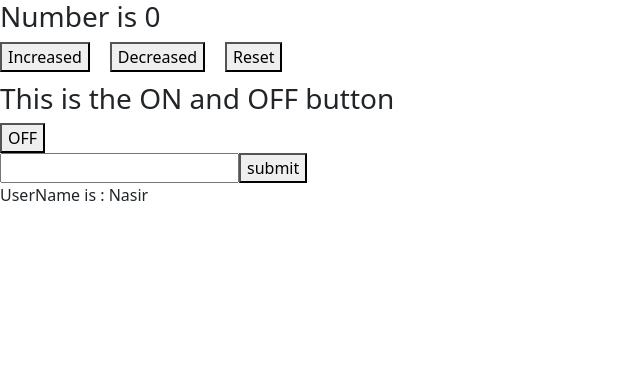
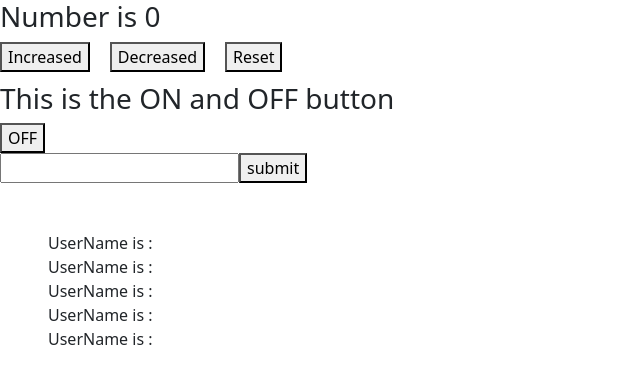
Before and after one commit to Nasir-afridi/js-practice, a React (Vite) app in the folder React/: page / in a window 1280 px wide. Shown: the top 384 px of the page, without its empty margins (0-640 px from the left). Built offline with nearby package versions, Linux system fonts and the light colour scheme; the HTML template or start-up script is replaced by a standard one.

Commit message:
passing data with the help of props using map

```diff
--- a/React/src/components.jsx
+++ b/React/src/components.jsx
@@ -2,10 +2,45 @@ import React from 'react';
 import Card from './components/Card';
 
 const Components = () => {
+    const users = [
+        {
+          "username": "ali_123",
+          "profession": "Frontend Developer",
+          "age": 24,
+          "city": "Lahore"
+        },
+        {
+          "username": "sana_k",
+          "profession": "Graphic Designer",
+          "age": 27,
+          "city": "Karachi"
+        },
+        {
+          "username": "hamza_dev",
+          "profession": "Backend Developer",
+          "age": 30,
+          "city": "Islamabad"
+        },
+        {
+          "username": "ayesha_writer",
+          "profession": "Content Writer",
+          "age": 22,
+          "city": "Rawalpindi"
+        },
+        {
+          "username": "usman_ai",
+          "profession": "AI Engineer",
+          "age": 28,
+          "city": "Faisalabad"
+        }
+      ]
+
   return (
-    <>
-      <Card a = 'Nasir'></Card>
-    </>
+    <div className='p-5'>
+      {users.map(function(elem) {
+        return <Card name = {elem.username} profession={elem.profession} age={elem.age} city={elem.city} />
+      })}
+    </div>
   );
 };
 
```
